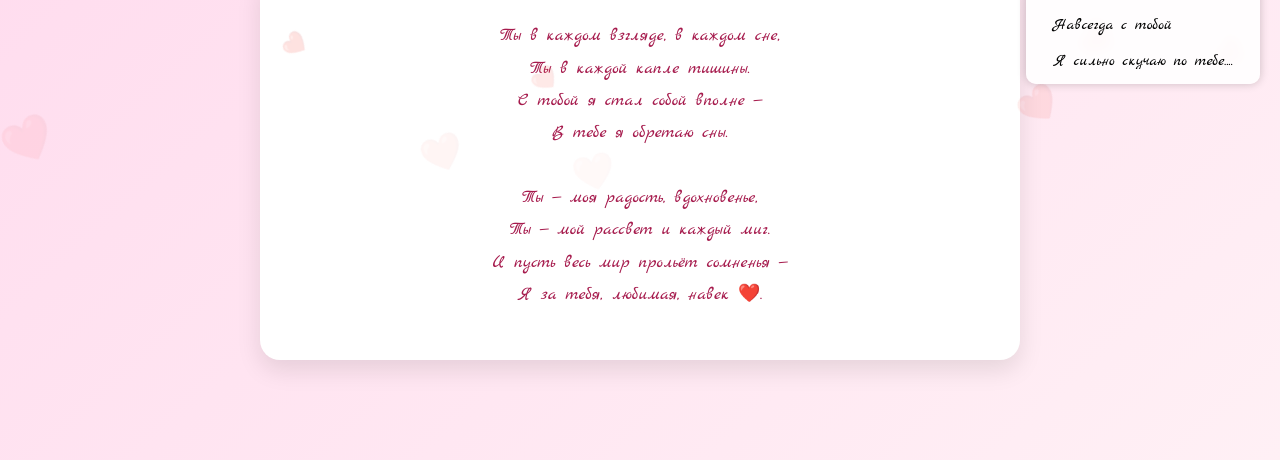
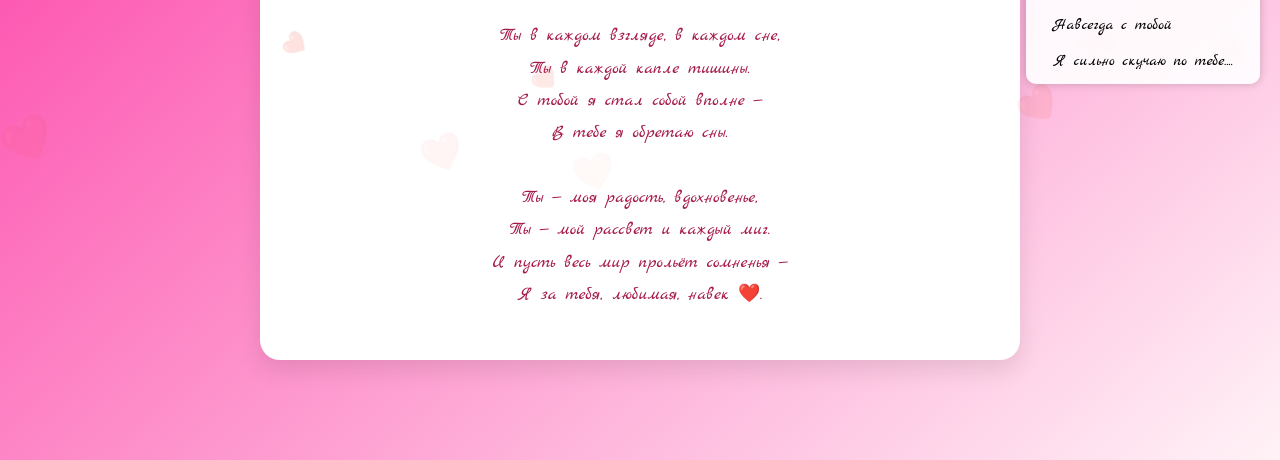
Before and after one commit to ADMIN-RST-bot/kameliya, a plain HTML site: page index.html in a window 1280 px wide. Shown: the part 696-1156 px from the top of the page. Drawn offline with Linux system fonts and the light colour scheme.

Commit message:
Update style.css

```diff
--- a/assets/style.css
+++ b/assets/style.css
@@ -1,7 +1,7 @@
 body {
     margin: 0;
     padding: 0;
-    background: linear-gradient(to bottom right, #ffd5ec, #fff0f5);
+    background: linear-gradient(to bottom right, #fc1895, #fff0f5d2);
     font-family: 'Segoe UI', sans-serif;
     overflow-x: hidden;
   }
```
